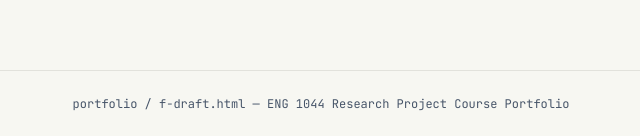
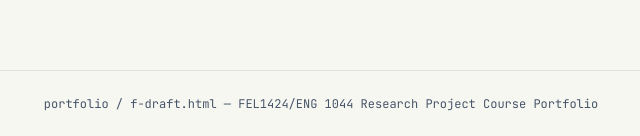
Before and after one commit to Carlsonchew/eng1044--portfolio, a plain HTML site: page f-draft.html in a window 1280 px wide. Shown: the part 757-893 px from the top of the page, 319-959 px from the left. Drawn offline with Linux system fonts and the light colour scheme.

Commit message:
Update f-draft.html

```diff
--- a/f-draft.html
+++ b/f-draft.html
@@ -3,7 +3,7 @@
 <head>
 <meta charset="UTF-8">
 <meta name="viewport" content="width=device-width, initial-scale=1.0">
-<title>Draft — ENG 1044 Portfolio</title>
+<title>Draft — FEL1424/ENG 1044 Portfolio</title>
 <link rel="stylesheet" href="styles.css">
 <script>window.CURRENT_PAGE='draft'; window.CURRENT_PATH='portfolio/f-draft.html';</script>
 <style>
@@ -184,7 +184,7 @@
 
   <a class="btn outline" href="index.html" style="margin-top:1.5rem;display:inline-flex;">← Back to Home</a>
 </main>
-<footer class="sitefoot">portfolio / f-draft.html — ENG 1044 Research Project Course Portfolio</footer>
+<footer class="sitefoot">portfolio / f-draft.html — FEL1424/ENG 1044 Research Project Course Portfolio</footer>
 <script src="nav.js"></script>
 </body>
 </html>
```
